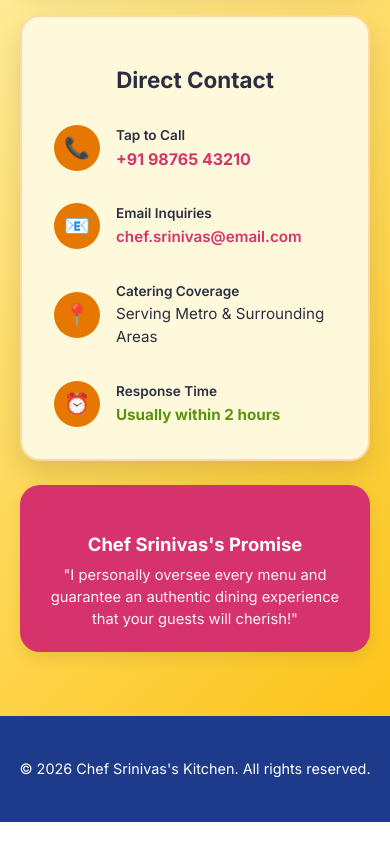
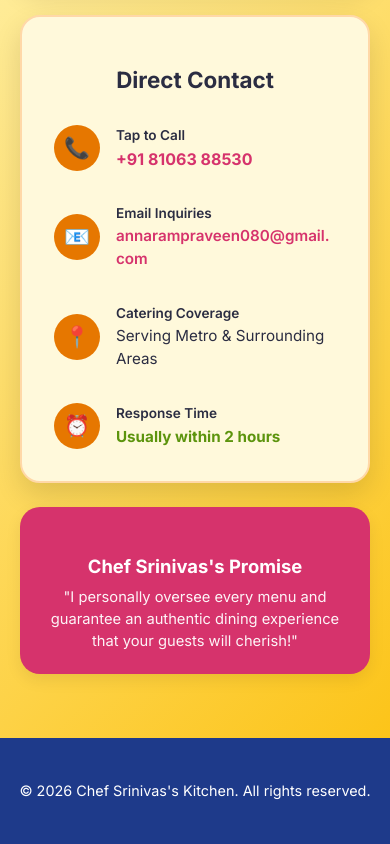
Before and after one commit to praveen7386626080/chef-booking-app, a React (Vite) app: page / in a window 390 px wide. Shown: the part 9430-10274 px from the top of the page. Before the commit the page ends 10252 px from the top, so only its background shows below. Built offline with nearby package versions, Linux system fonts and the light colour scheme; a web font is replaced by a local one.

Commit message:
Update contact information with new phone number and email

```diff
--- a/src/Components/Contact.jsx
+++ b/src/Components/Contact.jsx
@@ -324,7 +324,7 @@ function Contact() {
               </h3>
 
               <div style={{ display: 'flex', flexDirection: 'column', gap: '1rem' }}>
-                <a href="tel:+919876543210" className="contact-info-link">
+                <a href="tel:+918106388530" className="contact-info-link">
                   <div style={{
                     width: '46px',
                     height: '46px',
@@ -340,11 +340,11 @@ function Contact() {
                   </div>
                   <div>
                     <p style={{ fontWeight: '600', color: '#2b2d42', margin: '0 0 2px 0', fontSize: '0.85rem' }}>Tap to Call</p>
-                    <p style={{ color: '#d6336c', margin: 0, fontWeight: '700', fontSize: '1rem' }}>+91 98765 43210</p>
+                    <p style={{ color: '#d6336c', margin: 0, fontWeight: '700', fontSize: '1rem' }}>+91 81063 88530</p>
                   </div>
                 </a>
 
-                <a href="mailto:chef.srinivas@email.com" className="contact-info-link">
+                <a href="mailto:annarampraveen080@gmail.com" className="contact-info-link">
                   <div style={{
                     width: '46px',
                     height: '46px',
@@ -360,7 +360,7 @@ function Contact() {
                   </div>
                   <div>
                     <p style={{ fontWeight: '600', color: '#2b2d42', margin: '0 0 2px 0', fontSize: '0.85rem' }}>Email Inquiries</p>
-                    <p style={{ color: '#d6336c', margin: 0, fontWeight: '600', fontSize: '0.95rem', wordBreak: 'break-all' }}>chef.srinivas@email.com</p>
+                    <p style={{ color: '#d6336c', margin: 0, fontWeight: '600', fontSize: '0.95rem', wordBreak: 'break-all' }}>annarampraveen080@gmail.com</p>
                   </div>
                 </a>
 
```
